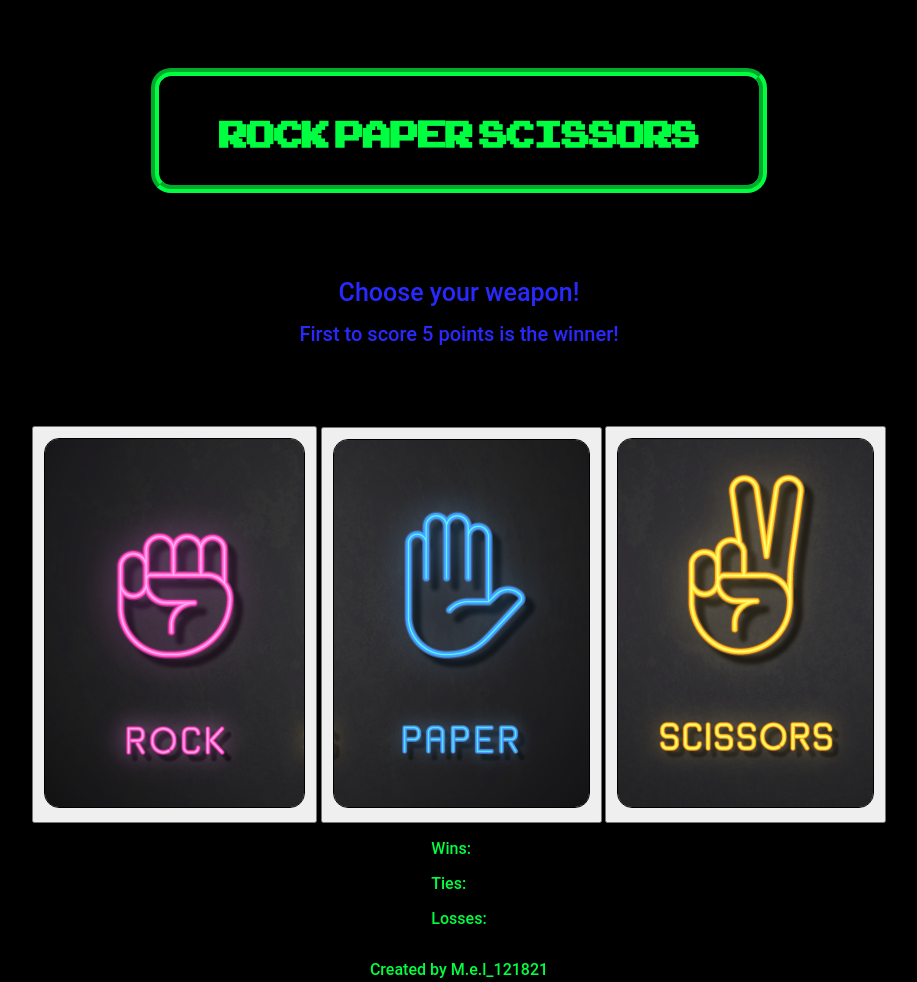
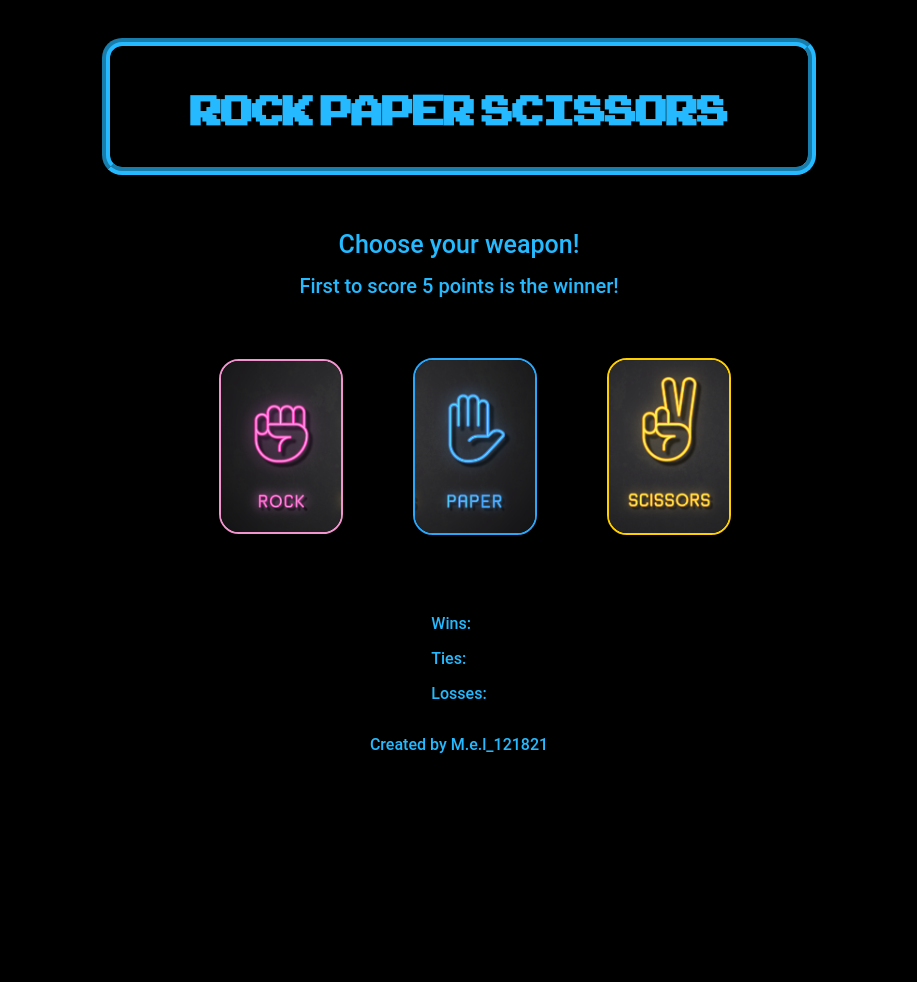
Before and after one commit to mel-121821/rock-paper-scissors, a plain HTML site: page index.html in a window 1280 px wide. Shown: the whole page, without its empty margins (181-1098 px from the left). After the commit the page ends 800 px from the top, so only its background shows below. Drawn offline with Linux system fonts and the light colour scheme.

Commit message:
Add styles for button layout, icons, borders, colors and hover webkit

```diff
--- a/style.css
+++ b/style.css
@@ -11,7 +11,7 @@ body {
     font-family: 'Roboto', sans-serif;
     font-weight: 500;
     background-color: black;
-    color:rgb(0, 255, 64);
+    color:rgb(37, 186, 255);
     font-size: 16px;
     display: flex;
     flex-direction: column;
@@ -20,21 +20,20 @@ body {
 
 .title {
     font-family: 'arcadeclassicregular', sans-serif;
-    font-size: 25px;
+    font-size: 28px;
     display: flex;
     justify-content: center;
-    border: 8px rgb(0, 255, 64);
+    border: 8px rgb(37, 186, 255);
     border-style: groove;
     border-radius: 20px;
-    max-width: 500px;
-    padding: 0 60px;
-    margin: 60px 0px;
+    padding: 0 80px;
+    margin: 30px 0px;
 }
 
 .opener {
-    margin-bottom: 60px;
+    margin-bottom: 30px;
     font-size: 20px;
-    color: rgb(41, 41, 255);
+    color: rgb(37, 186, 255);
 }
 
 .opener-para1 {
@@ -47,18 +46,55 @@ body {
     margin-top: -30px;
 }
 
+.buttons {
+    display: flex;
+    max-width: 500px;
+    justify-content: space-evenly;
+    gap: 50px;
+    margin-bottom: 50px;
+}
+
+button {
+    background: black;
+    border: none;
+}
+
+button:hover {
+    -webkit-transform: scale(1.1);
+    -ms-transform: scale(1.1);
+    transform: scale(1.1);
+    transition: 1s ease;
+}
+
 img {
-    max-width: 420px;
-    border: 1px solid black;
-    border-radius: 15px;
+    max-width: 120px;
+    border-radius: 20px;
+    border-style: groove;
 }
+
+.rock-icon {
+    border: 2px solid rgb(241, 149, 206);
+}
+
+.paper-icon {
+    border: 2px solid rgb(43, 167, 250);
+}
+
+.scissors-icon {
+    border: 2px solid rgb(255, 208, 0);
+}
+
+
 
 .round-result p {
     font-size: 16px;
-    color: black;
+    color: rgb(43, 167, 250);
 }
 
 .buttons
 #rock, #paper, #scissors {
     padding: 10px;
+
 }
+
+/*color:rgb(0, 255, 64);
```
